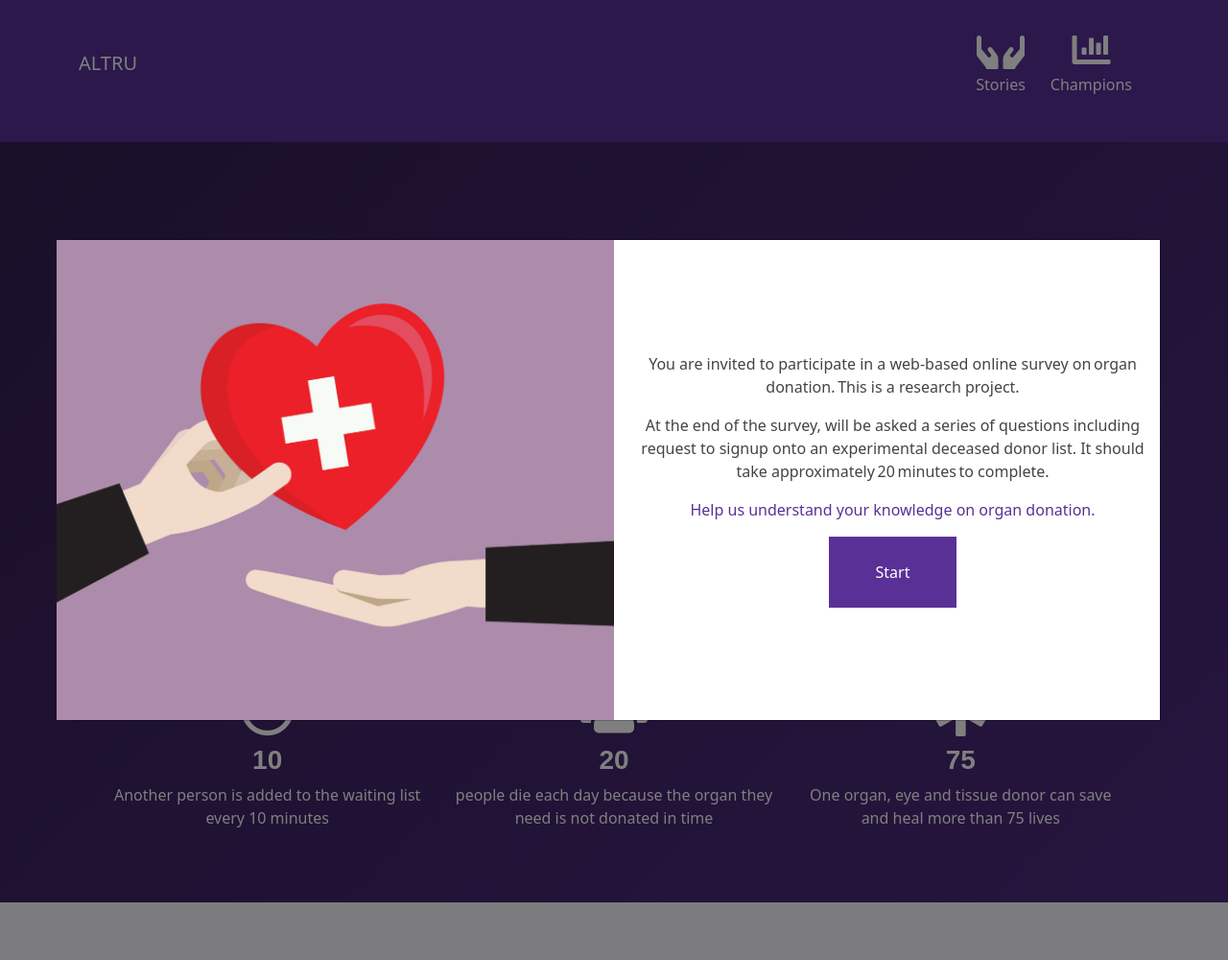
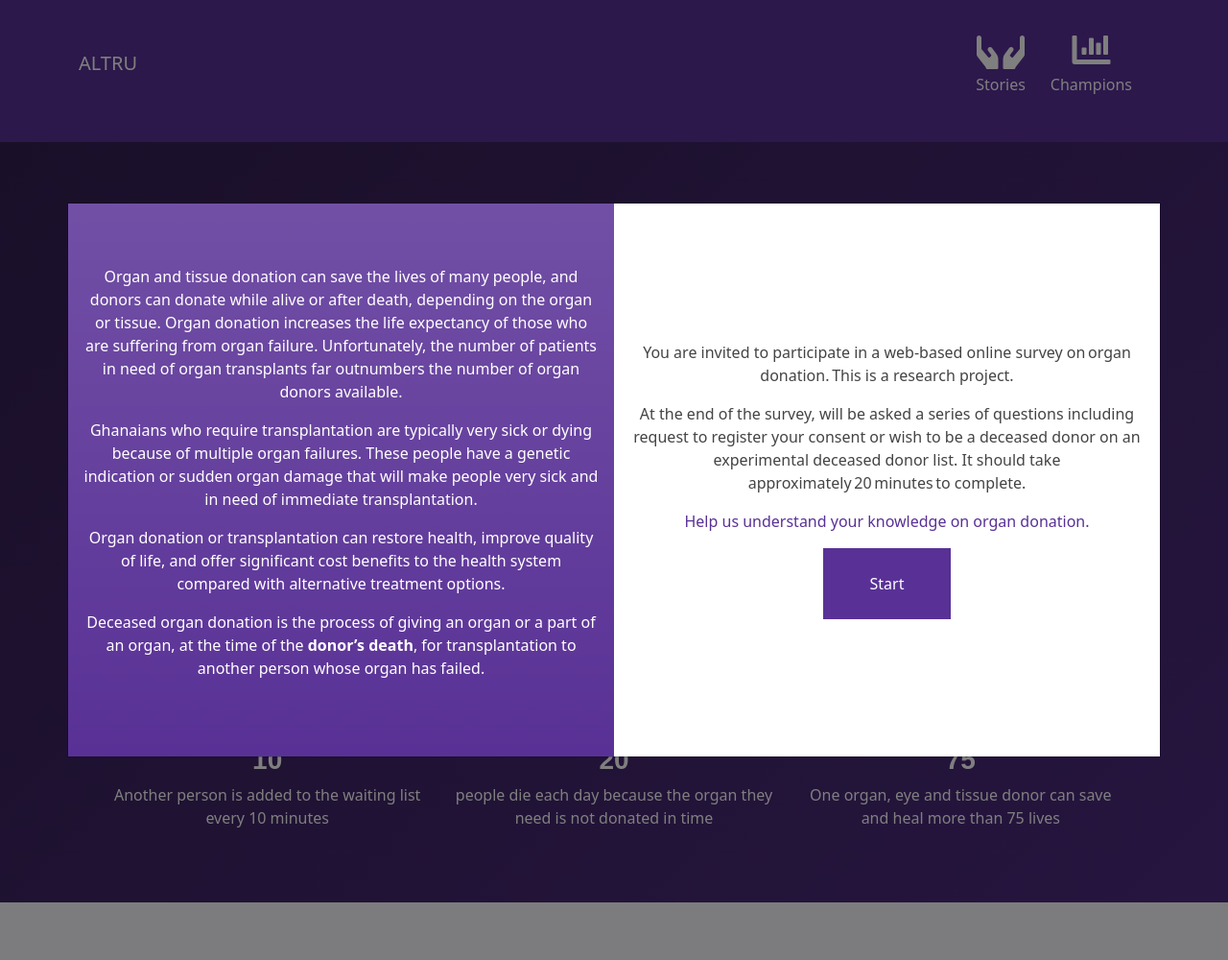
Before and after one commit to yinjames/Altru, a Django app: page / in a window 1280 px wide. Shown: the whole page at 96% size. Run offline with Django 3.2, Linux system fonts and the light colour scheme; some libraries are stand-ins or nearby versions.

Commit message:
added Dr. and prince's recomendations

```diff
--- a/config/settings.py
+++ b/config/settings.py
@@ -96,8 +96,8 @@ ACCOUNT_USERNAME_REQUIRED = False
 
 ACCOUNT_LOGIN_ATTEMPTS_LIMIT = 5
 ACCOUNT_LOGIN_ATTEMPTS_TIMEOUT = 86400
-ACCOUNT_LOGOUT_REDIRECT_URL = '/home/'
-LOGIN_REDIRECT_URL = '/home/'
+ACCOUNT_LOGOUT_REDIRECT_URL = '/'
+LOGIN_REDIRECT_URL = '/'
 ACCOUNT_SIGNUP_EMAIL_ENTER_TWICE = True
 #ACCOUNT_SIGNUP_REDIRECT_URL = "donor/profile/"
 
@@ -156,7 +156,7 @@ DATABASES = {
             'NAME': 'altrui',
     },
 
-    'dev': {
+    'dev-default': {
         'ENGINE': 'django.db.backends.sqlite3',
         'NAME': BASE_DIR / 'db.sqlite3',
     }
--- a/donor/forms.py
+++ b/donor/forms.py
@@ -75,7 +75,7 @@ class DonorKnowledgeForm(ModelForm):
 
     #knowledge about organ donation
     q1 = forms.IntegerField(label='1. Have you heard about organ donation?', widget=forms.RadioSelect(choices=YES_NO))
-    q2 = forms.MultipleChoiceField(label='2. Sources of information about organ donation ', widget=forms.CheckboxSelectMultiple, choices=INFO_SOURCE)
+    q2 = forms.MultipleChoiceField(label='2. Sources of information about organ donation ', widget=forms.CheckboxSelectMultiple, choices=INFO_SOURCE, required=False)
     q3 = forms.IntegerField(label='3. Do you know someone who is a recipient of organ transplant?',widget=forms.RadioSelect(choices=YES_NO))
     q4 = forms.IntegerField(label='4. Do you know someone who’s relative is a recipient of organ transplant?', widget=forms.RadioSelect(choices=YES_NO))
     q5 = forms.IntegerField(label='5. Does organ donation has effect on the recipient’s health?', widget=forms.RadioSelect(choices=YES_NO))
@@ -113,7 +113,7 @@ class DonorAttitudeForm(ModelForm):
     #q8 = forms.CharField(label='Who are you willing to donate for?', max_length=100, widget=forms.Textarea, required=False)
     #q9 = forms.CharField(label='In your opinion, what causes people not to donate organs?', max_length=100, widget=forms.Textarea, required=False)
     #q10 = forms.CharField(label='What do you think of the methods to increase consent for donation? ', max_length=100, widget=forms.Textarea, required=False)
-    q11 = forms.IntegerField(label='Do you know someone who has given consent to donate after death?', widget=forms.RadioSelect(choices=YES_NO))
+    q11 = forms.IntegerField(label='Do you know someone who has given consent to donate his/her organs after death?', widget=forms.RadioSelect(choices=YES_NO))
     q12 = forms.IntegerField(label='Are you willing to give consent to donate your organs after death?', widget=forms.RadioSelect(choices=YES_NO), required=False)
     #q13 = forms.CharField(label='If no, why? ', max_length=100, widget=forms.Textarea, required=False)
     q14 = forms.IntegerField(label='If you have a family member who is a brain-dead, would you consent to donate his/her organs?', widget=forms.RadioSelect(choices=YES_NO))
--- a/donor/models.py
+++ b/donor/models.py
@@ -154,7 +154,7 @@ class DonorKnowledge(models.Model):
     date_completed = models.DateField(auto_now_add=True)
     #knowledge about organ donation
     q1 = models.SmallIntegerField(choices=YES_NO)
-    q2 = MultiSelectField(choices=INFO_SOURCE,)
+    q2 = MultiSelectField(choices=INFO_SOURCE, null=True, blank=True)
     q3 = models.SmallIntegerField(choices=YES_NO)
     q4 = models.SmallIntegerField(choices=YES_NO)
     q5 = models.SmallIntegerField(choices=YES_NO)
@@ -171,6 +171,7 @@ class DonorKnowledge(models.Model):
 class DonorAttitude(models.Model):
 
     #Attitude about organ donation
+    email = models.EmailField(null=True, blank=True)
     visitor_id = models.UUIDField(blank=True, null=True, editable=False, unique=True)
 
     date_completed = models.DateField(auto_now_add=True)
@@ -195,6 +196,7 @@ class DonorAttitude(models.Model):
     consent_after_quiz = models.BooleanField(blank=True, null=True)
     consent_after_story = models.BooleanField(blank=True, null=True)
     consent_after_reward = models.BooleanField(blank=True, null=True)
+    consent_msg = models.CharField(max_length=1000, null=True, blank=True)
 
     def __str__(self):
         return str(self.visitor_id)
--- a/donor/templates/donor/story_list.html
+++ b/donor/templates/donor/story_list.html
@@ -32,7 +32,7 @@
 
   </div>
   <div class="row mt-3 g-2 px-3">
-    <a href="{%url 'donor:consent_after_story' %}" class="btn btn-primary mt-3 ">Will You give consent to donate after death?</a>
+    <a href="{%url 'donor:consent_after_story' %}" class="btn btn-primary mt-3 consent">Will You give consent to donate after death?</a>
     <a href="{%url 'donor:reward' %}" class="btn btn-outline-primary mt-3">No</a>
   </div>
 </div>
--- a/donor/urls.py
+++ b/donor/urls.py
@@ -20,12 +20,13 @@ urlpatterns = [
     path('survey/knowledge/', views.donor_knowledge, name="survey_knowledge"),
     path('survey/attitude/', views.donor_attitude, name="survey_attitude"),
     path('survey/attitude/prioity_prompt/<int:ans>', views. prioity_prompt, name="prioity_prompt"),
-    path('donor/badge/<int:donor_id>', views.donor_badge, name="donor_badge"),
+    path('donor/badge/', views.donor_badge, name="donor_badge"),
     path('donor/stories/', views.story_list, name="story_list"),
     path('donor/consent/quiz/', views.consent_after_quiz, name="consent_after_quiz"),
     path('donor/consent/story/', views.consent_after_story, name="consent_after_story"),
     path('donor/consent/reward/', views.consent_after_reward, name="consent_after_reward"),
     path('donor/reward/', views.reward, name="reward"),
+    path('donor/consent/msg', views.consent_msg, name="consent_msg"),
 
 
 ]
--- a/donor/views.py
+++ b/donor/views.py
@@ -27,6 +27,17 @@ def hero(request):
 
 
 def home(request, *args, **kwargs):
+    visitor_id = get_visitor_id(request)
+
+    if request.user.is_authenticated:
+        print(request.user.email)
+        try:
+            survey = DonorAttitude.objects.get(visitor_id=visitor_id)
+            survey.email = request.user.email
+            survey.save()
+        except:
+            pass
+
     sponsor = str(kwargs.get('sponsor'))
     #request.session.get('has_taken_survey', False)
     #request.session['has_given_consent'] = False
@@ -74,6 +85,22 @@ def consent_after_reward(request):
 def reward(request):
 
     return render(request, 'donor/reward.html', {})
+
+
+def consent_msg(request):
+    visitor_id = get_visitor_id(request)
+    print(visitor_id)
+    try:
+        survey = DonorAttitude.objects.get(visitor_id=visitor_id)
+        print(visitor_id)
+        msg = request.POST.get('consent_msg')
+
+        survey.consent_msg = msg
+        survey.save()
+        return redirect('/accounts/signup')
+    except:
+        return redirect('/accounts/signup')
+
 
 
 def donor_stats(request):
@@ -172,12 +199,14 @@ def profile_team_stats(request):
 
     return render(request, 'donor/partials/profile_team_stats.html', { 'quiz_list':quiz_list, 'team_members':team_members, 'team':request.user.champion.team})
 
-def donor_badge(request, donor_id):
+def donor_badge(request):
 
 
-    donor = User.objects.get(id=donor_id)
+    #donor = User.objects.get(id=donor_id)
 
-    return render(request, "donor/donor_badge.html",{'donor':donor})
+    return render(request, "donor/donor_badge.html",{})
+
+
 
 def story_list(request):
 
@@ -237,6 +266,7 @@ def donor_knowledge(request):
 
             return redirect('donor:survey_attitude')
         else:
+            print("form not valid")
             return render(request, "donor/donor_knowledge.html", {'form':form})
 
     else:
@@ -252,6 +282,7 @@ def donor_knowledge(request):
             form = DonorKnowledgeForm()
 
             return render(request, "donor/donor_knowledge.html", {'form':form})
+
 
 
 def prioity_prompt(request, *args, **kwargs):
--- /dev/null
+++ b/notes.txt
@@ -0,0 +1,6 @@
+Brain death: Irreversible cessation of all functions of the entire brain, including the brain stem. A person who is brain dead is dead, with no chance of revival.
+
+
+Coma: A state of profound unresponsiveness as a result of severe illness or brain injury. Patients in a coma do not open their eyes or speak, and they do not exhibit purposeful behaviors. Some patients need ventilators while others do not. Doctors sometimes place patients in medically induced comas to give their brains time to heal. In general, comas last just a few days or weeks. Patients either die or regain consciousness, or in some cases progress to a vegetative state.
+
+Vegetative state: The person has depressed consciousness, brain stem function and can breathe without support. Patients in a vegetative state may respond to pain or loud sounds, go through sleep-wake cycles, and exhibit involuntary motions. A person in a vegetative state for more than a year is considered to be in a permanent vegetative state with extremely low chance of recovery.
--- a/static/js/quiz.js
+++ b/static/js/quiz.js
@@ -120,7 +120,7 @@ var nextQuestion = function () {
                       </div>
                       <!-- END -->
                       <div class="row mt-3 g-2 px-auto">
-                      <a href="${consent_url}" class="btn btn-primary mt-3">Will You give consent to donate after death?</a>
+                      <a href="${consent_url}" class="btn btn-primary mt-3 consent">Will You give consent to donate after death?</a>
                       <a href="/donor/stories/" class="btn btn-outline-primary mt-3">No</a>
                       </div>
                     </div>
--- a/templates/account/signup.html
+++ b/templates/account/signup.html
@@ -12,10 +12,11 @@
     <div class="col-md-4"></div>
     <div class="col-md-4 p-4">
       <div class="border shadow p-3">
-      <h4 class="mb-3 text-center">Sign up with email address</h4>
+      <h4 class="mb-3 text-center">Register your support for organ donation with:</h4>
 
       <div class="d-grid gap-2 col-10 mx-auto">
       <a href="{% provider_login_url 'google' %}" class="btn btn-outline-danger p-3"> <i class="fab fa-google"></i> Sign up with Google</a>
+      or
        <a href="{% provider_login_url 'facebook' %}" class="btn btn-outline-info p-3"> <i class="fab fa-facebook"></i> Sign up with Facebook</a>
 
       <div class="login-or text-center my-2">or</div>
@@ -27,6 +28,7 @@
           <label for="login" class="form-label">Email*</label>
           {%render_field form.email class="form-control form-control-lg" %}
         </div>
+
         <div class="mb-2">
           <label for="password" class="form-label">Confirm Email*</label>
           {%render_field form.email2 class="form-control form-control-lg" %}
--- a/templates/base.html
+++ b/templates/base.html
@@ -67,14 +67,62 @@
 
 
 
+  <div class="modal fade shadow rounded-3" id="consent-modal" data-bs-backdrop="static"  data-bs-keyboard="false" tabindex="-1"
+   aria-hidden="true">
+  <div class="modal-dialog  modal-dialog-centered rounded-3">
+    <div class="modal-content">
+      <div class="modal-header">
+        <h5 class="modal-title" id="">What informed your decision to support organ donation?</h5>
+        <button type="button" class="btn-close" data-bs-dismiss="modal" aria-label="Close"></button>
+      </div>
+      <form action="{%url 'donor:consent_msg' %}" method="POST">
+      <div class="modal-body ">
+
+
+          {% csrf_token %}
+          <div class="mb-3">
+
+            <textarea class="form-control rounded-3"  rows="3" id="consent-msg" name="consent_msg"></textarea>
+          </div>
+
+
+      </div>
+      <div class="modal-footer">
+        <button type="submit" class="btn btn-primary rounded-3 btnSubmit">Send</button>
+      </div>
+    </form>
+    </div>
+  </div>
+ </div>
 
 
   <script>
     $(document).ready(function () {
       $('#surveyModal').modal('show')
-      console.log($('#surveyModal'))
+
+      $(document).on('click', '.consent', function(e){
+        e.preventDefault();
+        var url = $(this).attr('href')
+        console.log($(this).attr('href'))
+        $.ajax({
+          type: 'GET',
+          url: url,
+          success: function(response){
+
+          }
+
+        });
+
+        $('#consent-modal').modal('show')
+      })
+
+    $(document).on('click', '.btnSubmit', function(){
+      //$('#consent-modal').modal('hide')
+    })
     });
     tooltip.enable()
+
+
 
     $('.grid').masonary(
       {
@@ -86,6 +134,8 @@
 
   {%block script%}
   {%endblock script %}
+
+
 </body>
 
 </html>
--- a/templates/home.html
+++ b/templates/home.html
@@ -78,6 +78,7 @@
         animation: gradient 5s ease infinite;
         color: #fff;
     }
+
     h1,
     h2,
     h3 {
@@ -125,7 +126,8 @@
     <div class="row text-center">
         <div class="col py-5">
             <h1 class="mb-5">What is Deceased Organ Donation?</h1>
-            <p class="lead">Deceased organ donation is the process of giving an organ or a part of an organ, at the time of the donor’s death, for transplantation to another person.</p>
+            <p class="lead">Deceased organ donation is the process of giving an organ or a part of an organ, at the time
+                of the donor’s death, for transplantation to another person.</p>
             <a href="" class="btn btn-success btn-lg p-4">Learn more...</a>
         </div>
     </div>
@@ -168,7 +170,9 @@
                     </h2>
                     <div id="flush-collapseTwo" class="accordion-collapse collapse" aria-labelledby="flush-headingTwo"
                         data-bs-parent="#accordionFlushExample">
-                        <div class="accordion-body">All major religions support donation as a final act of compassion and generosity. Visit this page for more in-depth information on religious views on organ, eye and tissue donation.
+                        <div class="accordion-body">All major religions support donation as a final act of compassion
+                            and generosity. Visit this page for more in-depth information on religious views on organ,
+                            eye and tissue donation.
 
                         </div>
                     </div>
@@ -183,7 +187,9 @@
                     </h2>
                     <div id="flush-collapseThree" class="accordion-collapse collapse"
                         aria-labelledby="flush-headingThree" data-bs-parent="#accordionFlushExample">
-                        <div class="accordion-body">There is no cost to the donor’s family or estate for donation. The donor family pays only for medical expenses before death and costs associated with funeral arrangements.</div>
+                        <div class="accordion-body">There is no cost to the donor’s family or estate for donation. The
+                            donor family pays only for medical expenses before death and costs associated with funeral
+                            arrangements.</div>
                     </div>
                 </div>
 
@@ -195,9 +201,11 @@
                             Does registering as a donor change my patient care?
                         </button>
                     </h2>
-                    <div id="flush-collapseFour" class="accordion-collapse collapse"
-                        aria-labelledby="flush-headingFour" data-bs-parent="#accordionFlushExample">
-                        <div class="accordion-body">Your life always comes first. Doctors work hard to save every patient’s life, but sometimes there is a complete and irreversible loss of brain function. The patient is declared clinically and legally dead. Only then is donation an option.</div>
+                    <div id="flush-collapseFour" class="accordion-collapse collapse" aria-labelledby="flush-headingFour"
+                        data-bs-parent="#accordionFlushExample">
+                        <div class="accordion-body">Your life always comes first. Doctors work hard to save every
+                            patient’s life, but sometimes there is a complete and irreversible loss of brain function.
+                            The patient is declared clinically and legally dead. Only then is donation an option.</div>
                     </div>
                 </div>
 
@@ -210,23 +218,29 @@
                             Does donation affect funeral plans?
                         </button>
                     </h2>
-                    <div id="flush-collapseFive" class="accordion-collapse collapse"
-                        aria-labelledby="flush-headingFive" data-bs-parent="#accordionFlushExample">
-                        <div class="accordion-body">Funeral arrangements of your choice are possible, including a viewing. Through the entire donation process the body is treated with care and respect. Following donation, funeral arrangements can continue as planned</div>
+                    <div id="flush-collapseFive" class="accordion-collapse collapse" aria-labelledby="flush-headingFive"
+                        data-bs-parent="#accordionFlushExample">
+                        <div class="accordion-body">Funeral arrangements of your choice are possible, including a
+                            viewing. Through the entire donation process the body is treated with care and respect.
+                            Following donation, funeral arrangements can continue as planned</div>
                     </div>
                 </div>
 
                 <div class="accordion-item">
                     <h2 class="accordion-header" id="flush-headingSix">
                         <button class="accordion-button collapsed" type="button" data-bs-toggle="collapse"
-                            data-bs-target="#flush-collapseSix" aria-expanded="false"
-                            aria-controls="flush-collapseSix">
+                            data-bs-target="#flush-collapseSix" aria-expanded="false" aria-controls="flush-collapseSix">
                             Can someone who is living with HIV be an organ donor?
                         </button>
                     </h2>
-                    <div id="flush-collapseSix" class="accordion-collapse collapse"
-                        aria-labelledby="flush-headingSix" data-bs-parent="#accordionFlushExample">
-                        <div class="accordion-body">In 2015, the HIV Organ Policy Equity (HOPE) Act was passed, allowing for HIV-positive organ donors to donate to recipients living with HIV. The law also allows for a person living with HIV to be a living donor to a transplant candidate living with HIV. As of December 20, 2018, thanks to the HOPE Act and the generosity of HIV-positive deceased donors, 100 lifesaving organ transplants have been performed for candidates living with HIV. In 2019, the HOPE Act expanded to living donation.</div>
+                    <div id="flush-collapseSix" class="accordion-collapse collapse" aria-labelledby="flush-headingSix"
+                        data-bs-parent="#accordionFlushExample">
+                        <div class="accordion-body">In 2015, the HIV Organ Policy Equity (HOPE) Act was passed, allowing
+                            for HIV-positive organ donors to donate to recipients living with HIV. The law also allows
+                            for a person living with HIV to be a living donor to a transplant candidate living with HIV.
+                            As of December 20, 2018, thanks to the HOPE Act and the generosity of HIV-positive deceased
+                            donors, 100 lifesaving organ transplants have been performed for candidates living with HIV.
+                            In 2019, the HOPE Act expanded to living donation.</div>
                     </div>
                 </div>
             </div>
@@ -235,27 +249,48 @@
 
 {%if not has_taken_survey%}
 <!-- Modal -->
- <div class="modal fade shadow " id="surveyModal"  data-bs-keyboard="false" tabindex="-1"
+<div class="modal fade shadow " id="surveyModal" data-bs-keyboard="false" tabindex="-1"
     aria-labelledby="exampleModalLabel" aria-hidden="true">
- <div class="modal-dialog modal-xl modal-dialog-centered">
-   <div class="modal-content p-0">
+    <div class="modal-dialog modal-xl modal-dialog-centered p-0">
+        <div class="modal-content">
             <div class="modal-body m-0 p-0 m-0">
 
-            <div class="row" style="min-height: 500px;">
-                <div class="d-none d-sm-block col-md-6 m-0 bg-primary " style="min-height: 100%; background-image: url('{%static 'img/organ_donation_red_cross.jpg' %}'); background-position: center;  background-repeat: no-repeat; background-size: cover; ">
-                    <div class="">
+                <div class="row p-0 gx-0">
+                    <div class="col-md-6 col-ms-12  py-5 d-flex justify-content-center bg-primary bg-gradient">
+                        <section class="align-self-center text-center p-3 text-white">
 
-                    </div>
+                            <p>Organ and tissue donation can save the lives of many people, and donors can donate while
+                                alive or after death, depending on the organ or tissue. Organ donation increases the
+                                life expectancy of those who are suffering from organ failure. Unfortunately, the number
+                                of patients in need of organ transplants far outnumbers the number of organ donors
+                                available.</p>
+                            <p>Ghanaians who require transplantation are typically very sick or dying because of multiple
+                                organ failures. These people have a
+                                genetic indication or sudden organ damage that will make people very sick and in need of
+                                immediate transplantation.</p>
+                            <p>Organ donation or transplantation can restore health, improve quality of
+                                life, and offer significant cost benefits to the health system compared with alternative
+                                treatment options.</p>
+                            <p>Deceased organ donation is the process of giving an organ or a part of an organ, at the
+                                time of the <strong>donor’s death</strong>, for transplantation to another person whose
+                                organ has failed.
+                            </p>
+                        </section>
                     </div>
 
-                <div class="col-md-6 col-ms-12  m-0 py-5 d-flex justify-content-center" style="min-height: 100%;">
+                    <div class="col-md-6 col-ms-12  py-5 d-flex justify-content-center">
                         <section class="align-self-center text-center p-3">
-                        <p>You are invited to participate in a web-based online survey on organ donation. This is a research project.</p>
-                        <p>At the end of the survey, will be asked a series of questions including request to signup onto an experimental deceased donor list. It should take approximately 20 minutes to complete.</p>
+                            <p>You are invited to participate in a web-based online survey on organ donation. This is a
+                                research project.</p>
+                            <p>At the end of the survey, will be asked a series of questions including request to
+                                register your consent or wish to be a deceased donor on an experimental deceased donor
+                                list. It should take approximately 20 minutes to
+                                complete.</p>
                             <p class="text-primary">Help us understand your knowledge on organ donation.</p>
 
 
-                        <a href="{%url 'donor:survey_knowledge'%}" class="btn btn-primary align-self-center mx-auto py-4 px-5">Start</a>
+                            <a href="{%url 'donor:survey_knowledge'%}"
+                                class="btn btn-primary align-self-center mx-auto py-4 px-5">Start</a>
                         </section>
 
 
@@ -269,8 +304,6 @@
     </div>
 </div>
 {%endif%}
-
-
 
 <!--
 {%if has_given_consent%}
```
Also changed, not shown: donor/templates/donor/reward.html (+8 -7 lines), donor/migrations/0014_donorattitude_why_consent.py (added), donor/migrations/0015_rename_why_consent_donorattitude_consent_msg.py (added), donor/migrations/0016_donorattitude_email.py (added), donor/migrations/0017_alter_donorknowledge_q2.py (added). Lines whose indentation alone changed are shown as unchanged.
